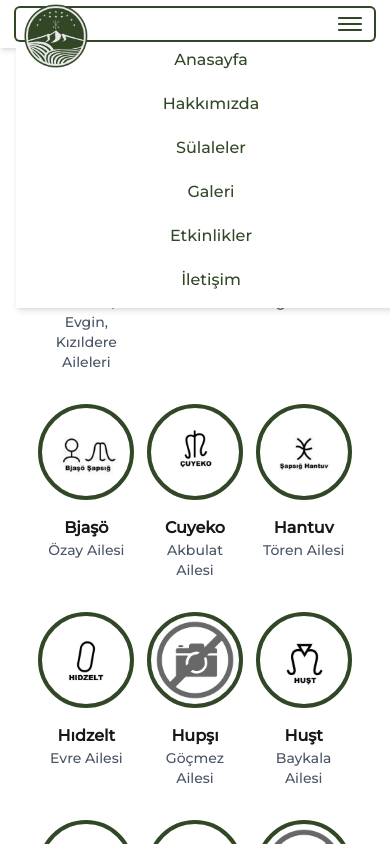
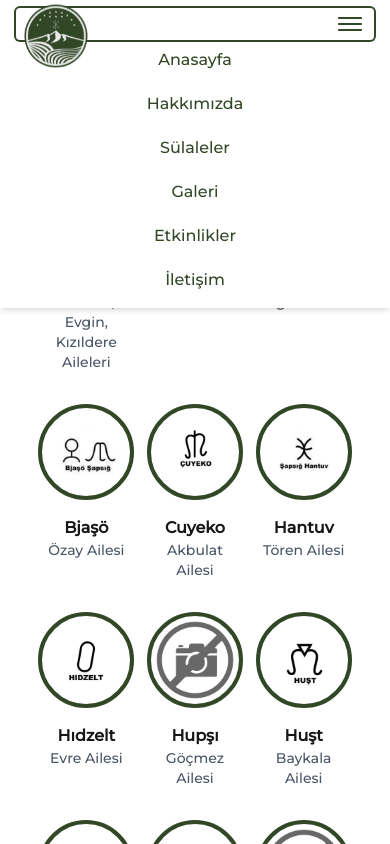
Before and after one commit to nekwake/karacalilik-cerkes-dernegi, a Next.js app: page /sulaleler in a window 390 px wide. Both pictures are taken after a click on the button "Menüyü aç/kapat". Shown: the top 844 px of the page. Built offline with nearby package versions, Linux system fonts and the light colour scheme.

Commit message:
fixed Hamburger menu.

```diff
--- a/app/components/common/Header.tsx
+++ b/app/components/common/Header.tsx
@@ -9,7 +9,7 @@ export const Header: React.FC = () => {
   const [isMenuOpen, setIsMenuOpen] = useState(false);
 
   return (
-    <header className="header-container md:h-20 h-12 w-full flex items-center shadow-md bg-white sticky top-0 z-50">
+    <header className="header-container md:h-20 h-12 w-full flex items-center shadow-md bg-white sticky top-0 z-50 relative">
       <div className="container px-4 md:px-6 lg:px-0">
         <nav className="header-inner-container flex relative justify-between" aria-label="Ana navigasyon">
           <div className="logo md:flex hidden h-20 py-1">
@@ -74,8 +74,21 @@ export const Header: React.FC = () => {
               İletişim
             </Link>
           </div>
+          <button
+            className="menu md:hidden flex justify-end w-full px-2 focus:outline-none focus:ring-2 focus:ring-[var(--krcgreen)] rounded"
+            onClick={() => {
+              setIsMenuOpen(!isMenuOpen);
+            }}
+            aria-label="Menüyü aç/kapat"
+            aria-expanded={isMenuOpen}
+            aria-controls="mobile-menu"
+          >
+            <IoIosMenu className="w-8 h-8 text-[var(--krcgreen)]" />
+          </button>
+        </nav>
+      </div>
       <div
-            className={`mobile-links md:hidden flex absolute left-0 right-0 w-screen flex-col items-center gap-5 z-40 bg-white top-10 shadow-md transition-all duration-300 ${
+        className={`mobile-links md:hidden flex fixed left-0 right-0 w-screen flex-col items-center gap-5 z-40 bg-white top-12 shadow-md transition-all duration-300 ${
           isMenuOpen ? "h-[260px] opacity-100" : "h-0 opacity-0 overflow-hidden"
         }`}
         role="menu"
@@ -132,19 +145,6 @@ export const Header: React.FC = () => {
           İletişim
         </Link>
       </div>
-          <button
-            className="menu md:hidden flex justify-end w-full px-2 focus:outline-none focus:ring-2 focus:ring-[var(--krcgreen)] rounded"
-            onClick={() => {
-              setIsMenuOpen(!isMenuOpen);
-            }}
-            aria-label="Menüyü aç/kapat"
-            aria-expanded={isMenuOpen}
-            aria-controls="mobile-menu"
-          >
-            <IoIosMenu className="w-8 h-8 text-[var(--krcgreen)]" />
-          </button>
-        </nav>
-      </div>
     </header>
   );
 };
```
Lines whose indentation alone changed are shown as unchanged.
